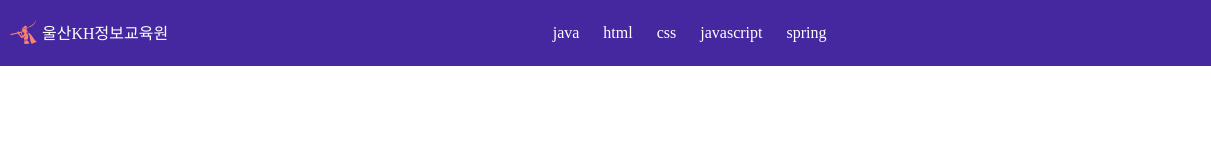
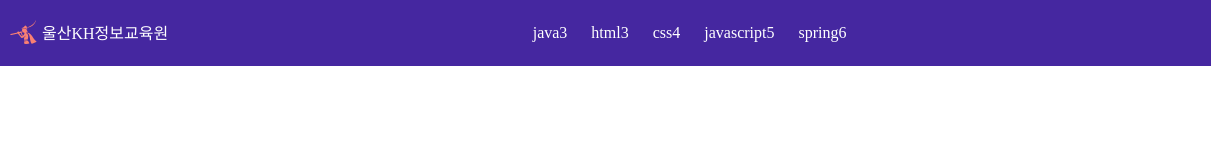
Before and after one commit to sang105kr/menu, a plain HTML site: page index.html in a window 1280 px wide. Shown: the full height of the page, 0-1211 px from the left. Drawn offline with Linux system fonts and the light colour scheme.

Commit message:
메뉴수정

```diff
--- a/index.html
+++ b/index.html
@@ -16,11 +16,11 @@
       <li><a href="http://ulsankh.com">울산KH정보교육원</a></li>
     </ul>
     <ul class="navbar-menu">
-      <li><a href="#">java</a></li>
-      <li><a href="#">html</a></li>
-      <li><a href="#">css</a></li>
-      <li><a href="#">javascript</a></li>
-      <li><a href="#">spring</a></li>
+      <li><a href="#">java3</a></li>
+      <li><a href="#">html3</a></li>
+      <li><a href="#">css4</a></li>
+      <li><a href="#">javascript5</a></li>
+      <li><a href="#">spring6</a></li>
     </ul>
     <ul class="navbar-sns">
       <li>
```
